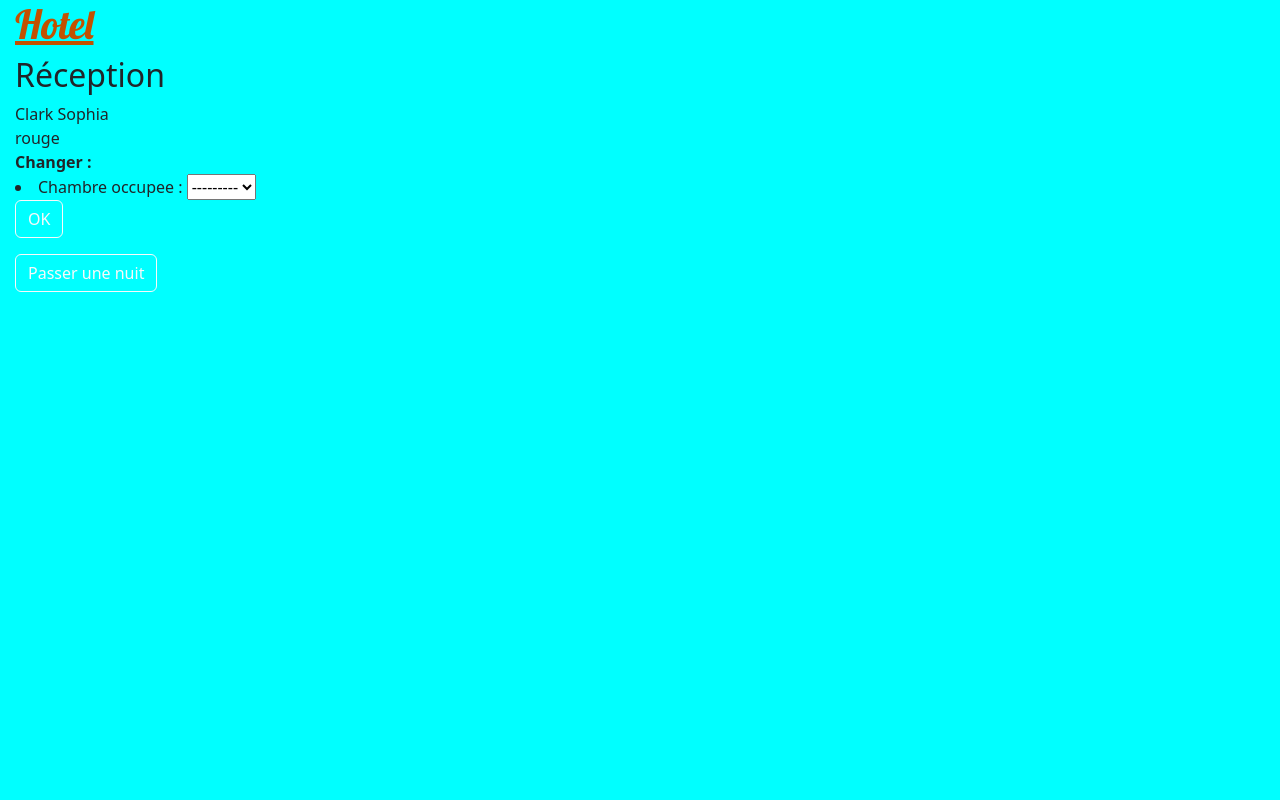
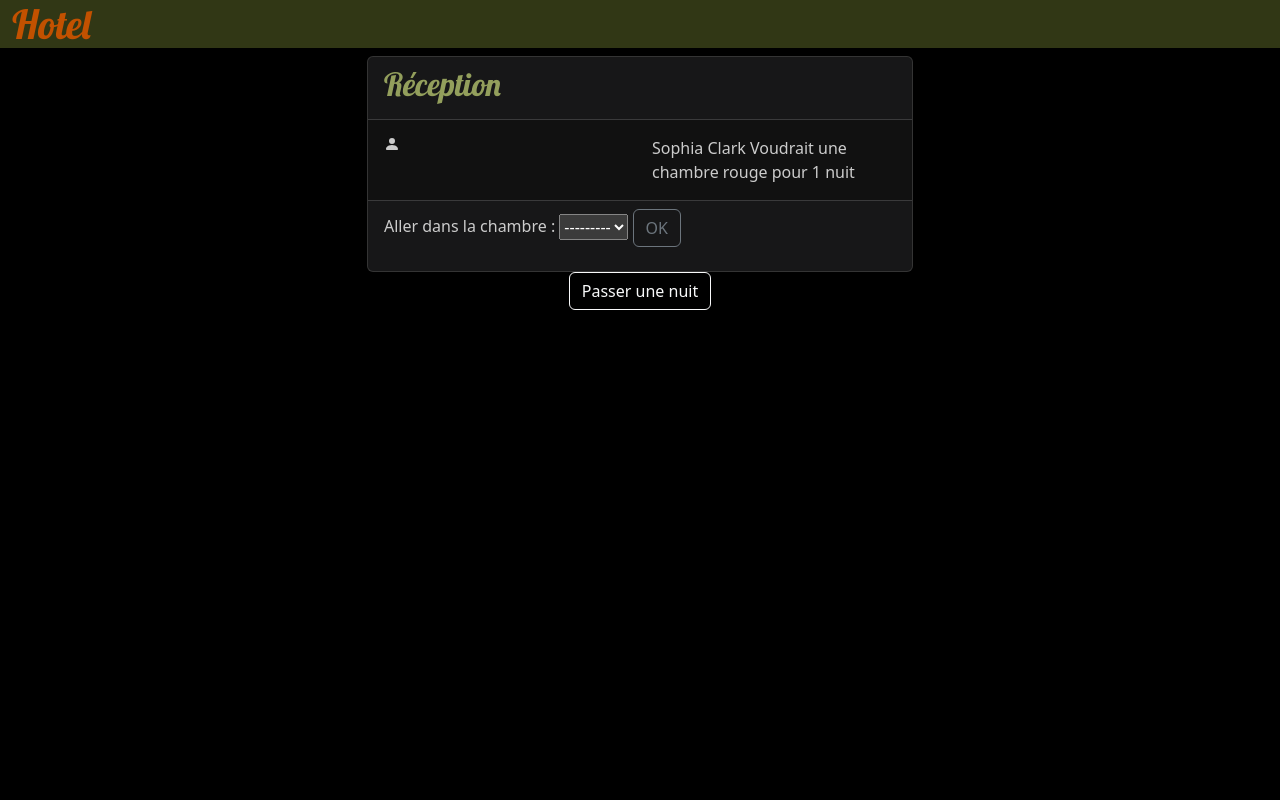
Before and after one commit to eluquemeiff/hotel, a Django app: page / in a window 1280 px wide. Run offline with Django 3.2, Linux system fonts and the light colour scheme; data comes from the database, SQL or seed files in the repository; data that the repository does not hold is empty.

Commit message:
le front est pas mal

```diff
--- a/hotel/models.py
+++ b/hotel/models.py
@@ -49,7 +49,7 @@ class Client(models.Model):
             "Samuel", "Victoria", "Nathan", "Lily", "Daniel",
             "Hannah", "Nicholas", "Aria", "Caleb", "Grace"
         ]
-        couleurs = ["jaune", "bleu", "vert", "rouge"]
+        couleurs = ["jaune", "bleue", "verte", "rouge"]
         nom = noms_de_famille[randint(0, 49)]
         prenom = prenoms[randint(0, 49)]
         couleur = couleurs[randint(0, 3)]
--- a/hotel/static/css/hotel.css
+++ b/hotel/static/css/hotel.css
@@ -1,6 +1,18 @@
-h1 a, h2 a { color: #C25100; }
-h1 a, h2 a { color: #C25100; font-family: 'Lobster'; }
 body {
-    padding-left: 15px;
-    background-color: aqua;
+    background-color: black;
+    color : #ccc;
 }
+.card {
+    background-color: #111;
+    color: #ccc;
+}
+h2 {
+    color: #939F5C;
+    font-family: 'Lobster';
+}
+nav{
+    background-color: #313715;
+}
+.navbar-brand{
+    color: #C25100; font-family: 'Lobster';
+}
--- a/hotel/templates/hotel/base.html
+++ b/hotel/templates/hotel/base.html
@@ -1,6 +1,6 @@
 {% load static %}
 
-<html lang="fr">
+<html lang="fr" data-bs-theme="dark">
 <head>
     <meta charset="UTF-8">
     <meta name="viewport" content="width=device-width, initial-scale=1">
@@ -10,8 +10,19 @@
     <link rel="stylesheet" href="{% static 'css/hotel.css' %}">
 </head>
 <body>
-    {% block content %}
-    {% endblock %}
+    <nav class="nabar">
+        <div class="container-fluid">
+            <a class="navbar-brand" href="/">
+                <h1>Hotel</h1>
+            </a>
+        </div>
+    </nav>
+
+    <div class="container">
+        {% block content %}
+        {% endblock %}
+    </div>
+
     <script src="https://cdn.jsdelivr.net/npm/bootstrap@5.3.2/dist/js/bootstrap.bundle.min.js" integrity="sha384-C6RzsynM9kWDrMNeT87bh95OGNyZPhcTNXj1NW7RuBCsyN/o0jlpcV8Qyq46cDfL" crossorigin="anonymous"></script>
 </body>
 </html>
--- a/hotel/templates/hotel/vue_hotel.html
+++ b/hotel/templates/hotel/vue_hotel.html
@@ -3,38 +3,101 @@
 
 
 {% block content %}
-<header>
-    <h1><a href="/">Hotel</a></h1>
-</header>
 
+<div class="row justify-content-center">
+    <div class="col-lg-6 col-md-9 col">
+        <div class="card">
+            <div class="card-header">
                 <h2>Réception</h2>
-{{ client.nom}} {{ client.prenom }} <br/>
-{{ client.couleur_pref }} <br/>
+            </div>
+            <div class="card-body">
+                <div class="row">
+                    <div class="col-6">
+                        <svg xmlns="http://www.w3.org/2000/svg" width="16" height="16" fill="currentColor" class="bi bi-person-fill" viewBox="0 0 16 16">
+                            <path d="M3 14s-1 0-1-1 1-4 6-4 6 3 6 4-1 1-1 1H3Zm5-6a3 3 0 1 0 0-6 3 3 0 0 0 0 6Z"/>
+                        </svg>
+                    </div>
+                    <div class="col-6">
+                        {{ client.prenom }}
+                        {{ client.nom }}
+                        Voudrait une chambre {{ client.couleur_pref }} pour {{ client.nb_nuit }} nuit{% if client.nb_nuit >= 2 %}s{% endif %}
+                    </div>
+                </div>
+            </div>
+            <div class="card-footer">
                 <form method="POST">{% csrf_token %}
-    <b> Changer : </b>
-    {{ moveform.as_ul }}
-    <button type="submit" class="btn btn-outline-light" name="move">OK</button>
+                    Aller dans la chambre :
+                    {{ moveform.chambre_occupee }}
+                    <button type="submit" class="btn btn btn-outline-secondary" name="move">OK</button>
                 </form>
+            </div>
+        </div>
+    </div>
+</div>
 
-<ul>
+<div class="row row-col-lg-3 row-col-md-3 row-col-sm-2">
     {% for chambre in chambres %}
-    <li>
-        {{ chambre.id_chambre }}
-        {{ chambre.couleur }}
+    <div class="col">
+        <div class="card">
+        <div class="card-header">
+            Chambre nº{{ chambre.id_chambre }} {{ chambre.couleur }}
+        </div>
+        <div class="card-body">
+            <div class="row">
+                <div class="col">
+                    <svg xmlns="http://www.w3.org/2000/svg" width="16" height="16" fill="currentColor" class="bi bi-door-closed" viewBox="0 0 16 16">
+                        <path d="M3 2a1 1 0 0 1 1-1h8a1 1 0 0 1 1 1v13h1.5a.5.5 0 0 1 0 1h-13a.5.5 0 0 1 0-1H3V2zm1 13h8V2H4v13z"/>
+                        <path d="M9 9a1 1 0 1 0 2 0 1 1 0 0 0-2 0z"/>
+                    </svg>
+                </div>
+                <div class="col">
+                    {% if chambre.occupant is not null %}
+                    <svg xmlns="http://www.w3.org/2000/svg" width="16" height="16" fill="currentColor" class="bi bi-person-fill" viewBox="0 0 16 16">
+                        <path d="M3 14s-1 0-1-1 1-4 6-4 6 3 6 4-1 1-1 1H3Zm5-6a3 3 0 1 0 0-6 3 3 0 0 0 0 6Z"/>
+                    </svg>
+                    {% endif %}
+                </div>
+                <div class="col">
                     {% if not chambre.propre %}
                     <form method="post">{% csrf_token %}
                         <input type="hidden" name="nettoyer" value="{{ chambre.id_chambre }}">
                         <button type="submit" class="btn btn-outline-light">Nettoyer</button>
                     </form>
                     {% endif %}
-        {% if chambre.occupant is not null %}
-        <a href="{% url 'client_detail' id=chambre.occupant.id_client %}">{{ chambre.occupant }}</a>
-        {% endif %}
-    </li>
+                </div>
+            </div>
+        </div>
+    </div>
+    </div>
     {% endfor %}
-</ul>
+</div>
 
+<div class="row ">
+    <div class="d-flex justify-content-center">
         <form method="post">{% csrf_token %}
             <button type="submit" class="btn btn-outline-light" name="passeNuit">Passer une nuit</button>
         </form>
+    </div>
+</div>
+
+{% if messages %}
+<div class="row">
+    {% for message in messages %}
+    <div class="col">
+        {% if message.tags == 'error' %}
+        <div class="alert alert-danger d-flex text-center" role="alert">
+            {{ message }}
+        </div>
+        {% else %}
+        <div class="alert alert-success d-flex text-center" role="alert">
+            {{ message }}
+            {{ messaage.tags }}
+        </div>
+        {% endif %}
+    </div>
+    {% endfor %}
+</div>
+{% endif %}
+
+
 {% endblock %}
--- a/hotel/views.py
+++ b/hotel/views.py
@@ -1,6 +1,7 @@
 from django.shortcuts import render
 from .models import Chambre, Client
 from .forms import *
+from django.contrib import messages
 
 
 def vue_hotel(request):
@@ -15,11 +16,20 @@ def vue_hotel(request):
                 form.save(commit=False)  # on update le client dans le Python mais pas dans la db
                 if client.chambre_occupee:
                     chambre = Chambre.objects.get(id_chambre=client.chambre_occupee.id_chambre)
-                    if (chambre.occupant is None) and chambre.propre and (client.couleur_pref == chambre.couleur):
-                        chambre.occupant = client
-                        client.save()
-                        chambre.save()
-                        Client.newClient().save()  # utilisation de la fonction de classe de la classe Client dans le fichier models.py
+                    if chambre.occupant is None:
+                        if chambre.propre:
+                            if client.couleur_pref == chambre.couleur:
+                                chambre.occupant = client
+                                client.save()
+                                chambre.save()
+                                Client.newClient().save()  # utilisation de la fonction de classe de la classe Client dans le fichier models.py
+                                messages.success(request, f"{client.prenom} {client.nom} va dans la chambre {client.chambre_occupee}")
+                            else:
+                                messages.error(request, f"La couleur de la chambre nº{chambre.id_chambre} ne convient pas à {client.prenom} {client.nom}")
+                        else:
+                            messages.error(request, "La chambre n'a pas encore été nettoyée")
+                    else:
+                        messages.error(request, f"Il y a quelqu'un dans la chambre nº{chambre.id_chambre}")
 
         elif "passeNuit" in request.POST:
             if PasseNuitForm(request.POST).is_valid():
```
Also changed, not shown: hotel/utils/__init__.py (deleted). Lines whose indentation alone changed are shown as unchanged.
